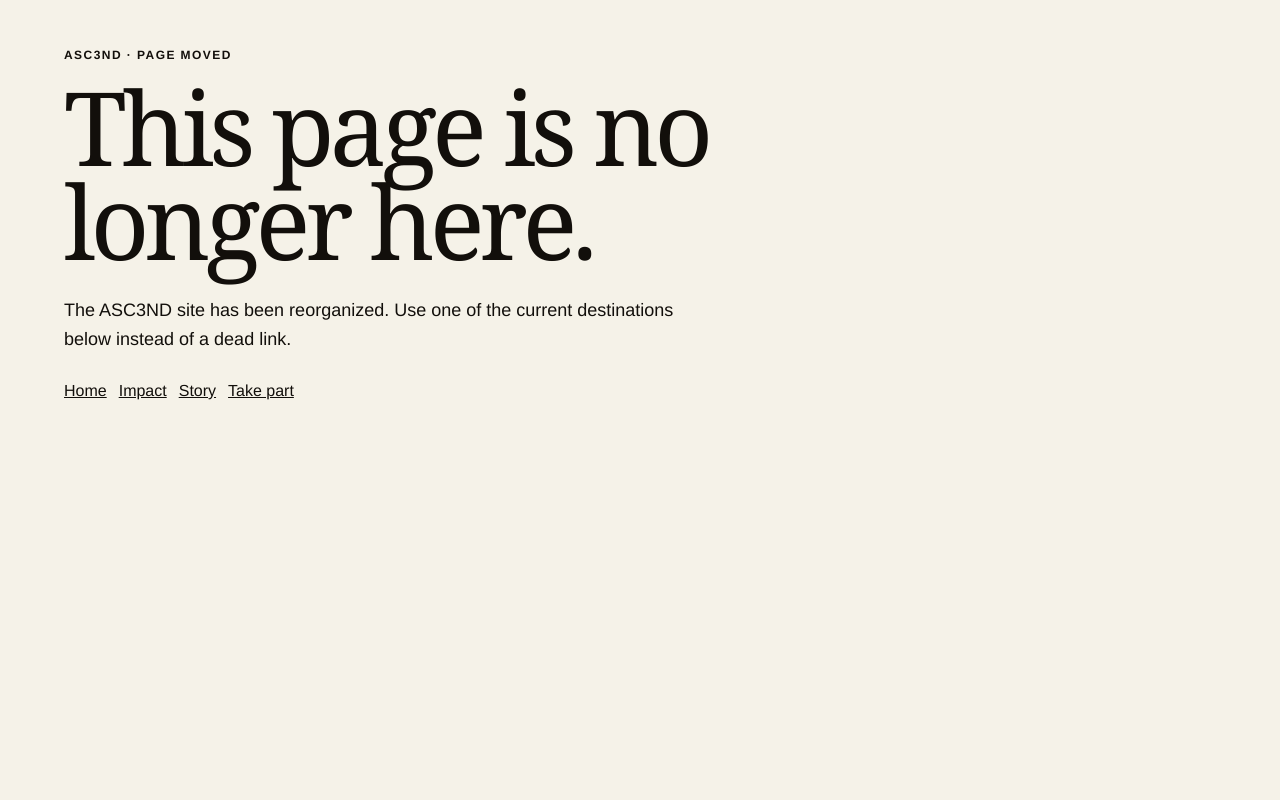
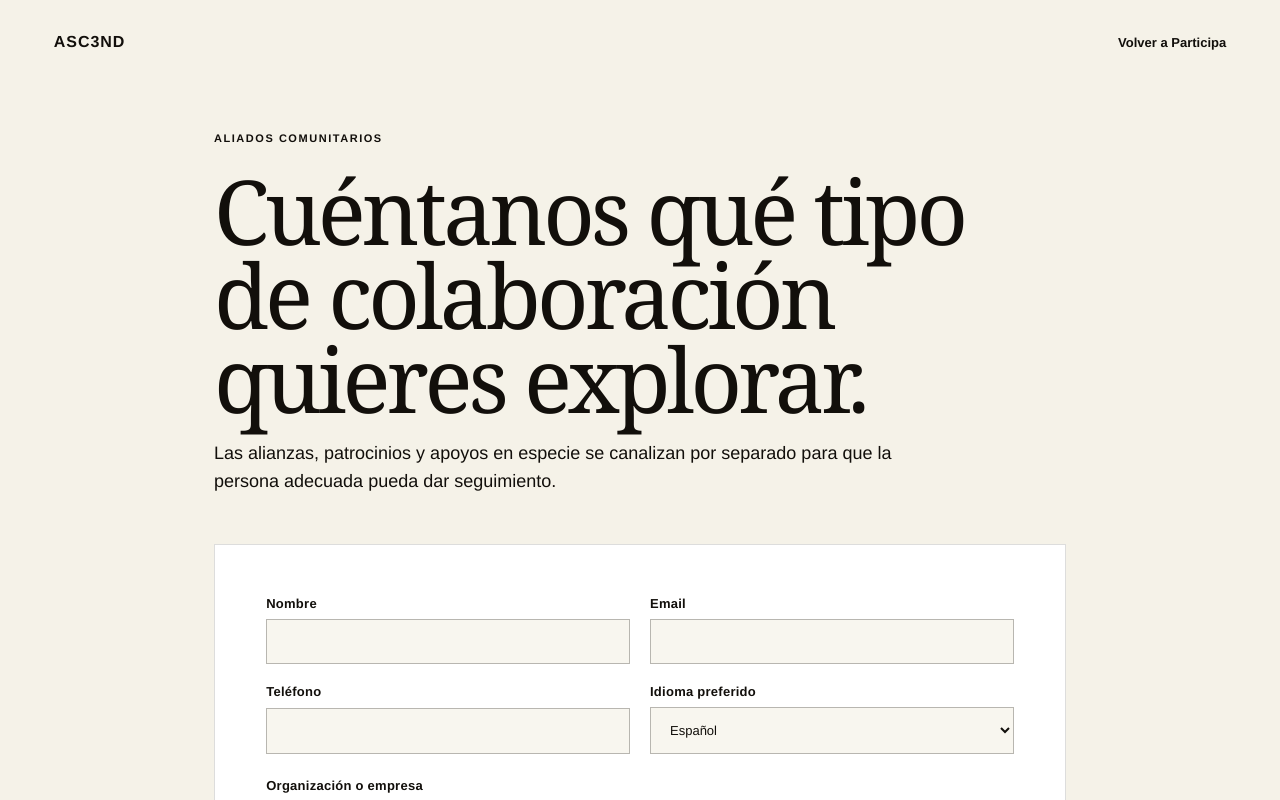
Before and after one commit to executiveusa/asc3nd-brand-site, a Next.js app: page /es/participar/aliados in a window 1280 px wide. Before the commit this address had no page. Shown: the top 800 px of the page. Built offline with nearby package versions, Linux system fonts and the light colour scheme.

Commit message:
feat: add Spanish participation route

```diff
--- /dev/null
+++ b/app/es/participar/aliados/page.tsx
@@ -0,0 +1,11 @@
+import Link from "next/link";
+import { ParticipationForm } from "@/components/ParticipationForm";
+
+export const metadata = { title: "Aliados comunitarios · ASC3ND", robots: { index: false, follow: false } };
+
+export default function AliadosPage() {
+  return <main id="main-content" tabIndex={-1} lang="es">
+    <header className="masthead shell"><Link className="wordmark" href="/es">ASC3ND</Link><nav className="nav" aria-label="Navegación"><Link href="/es/participar">Volver a Participa</Link></nav></header>
+    <ParticipationForm kind="partner" locale="es" />
+  </main>;
+}
```
